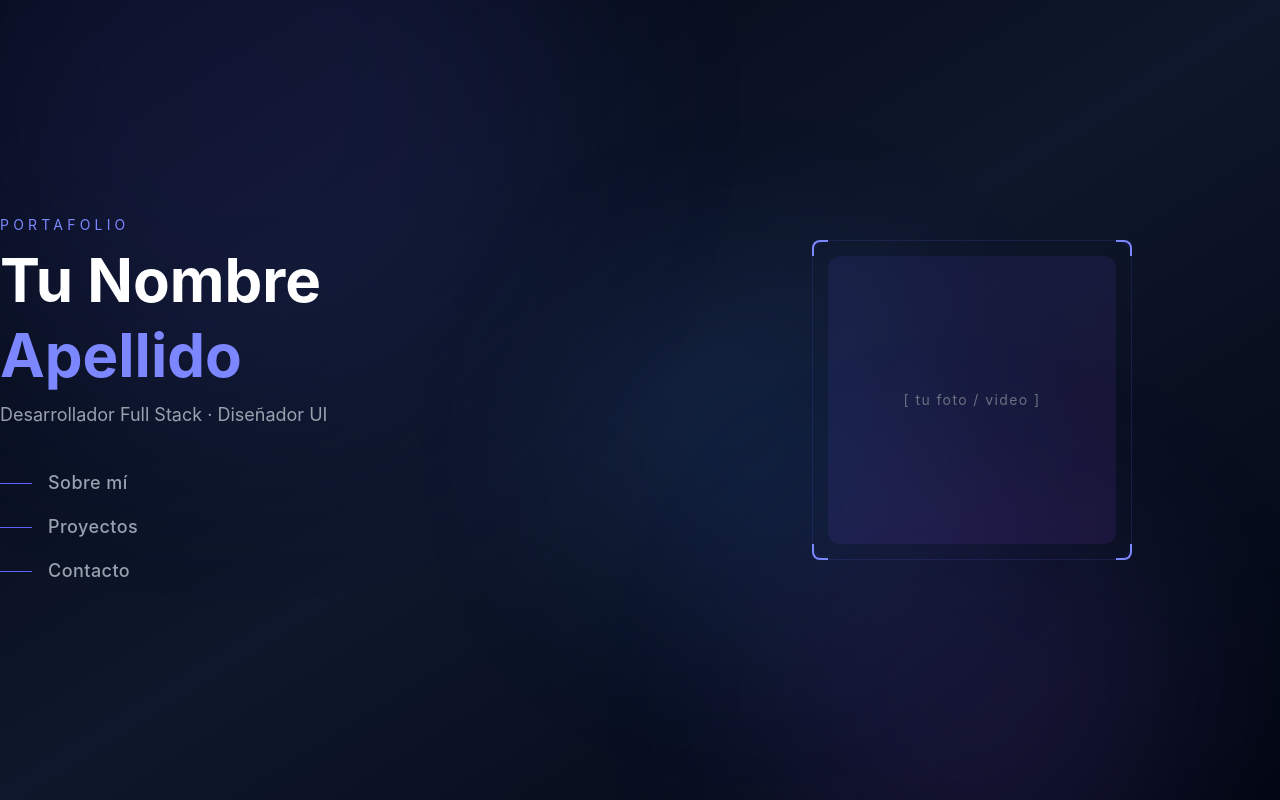
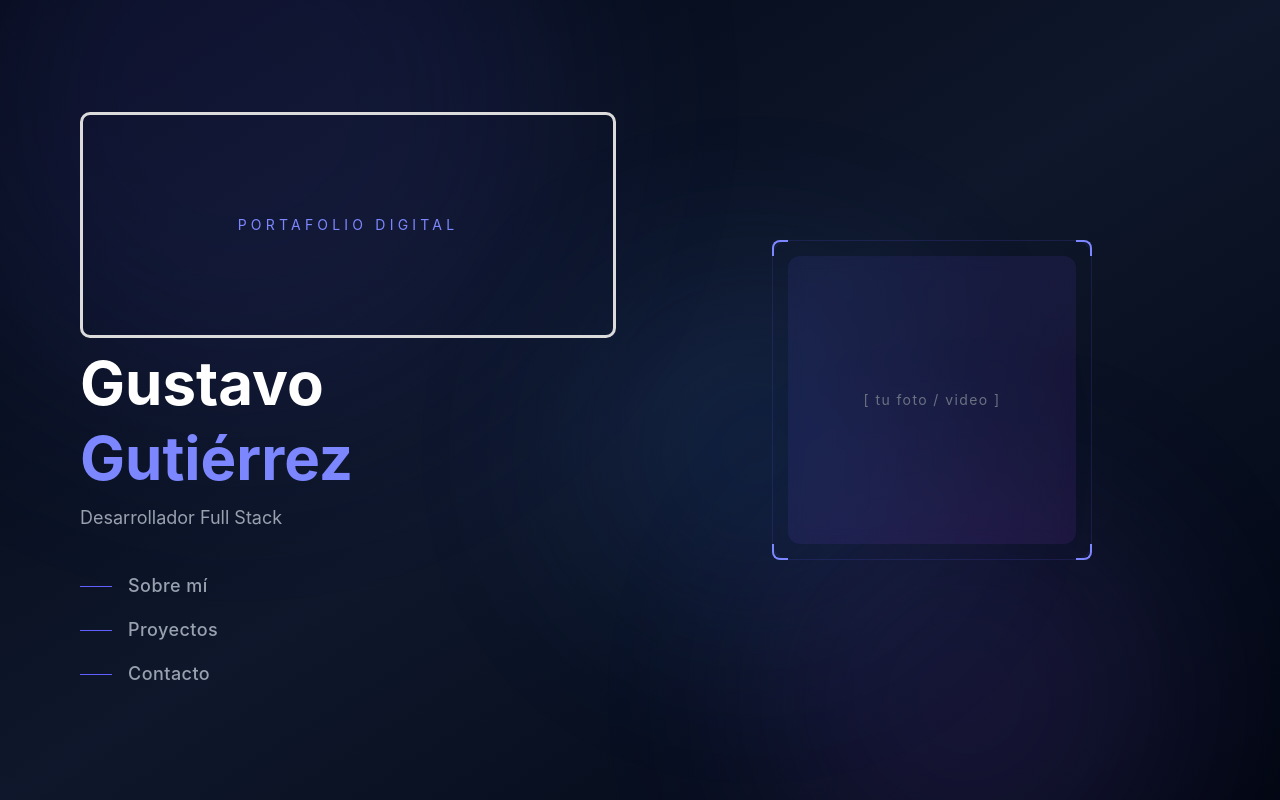
Before and after one commit to tavogus007/portfolio_vue, a Vue app: page / in a window 1280 px wide. Built offline with nearby package versions, Linux system fonts and the light colour scheme.

Commit message:
Fix: :bug: Fixing easy bugs

```diff
--- a/src/views/HomeView.vue
+++ b/src/views/HomeView.vue
@@ -1,17 +1,17 @@
 <template>
-    <div class="flex w-full h-full items-center px-16 gap-12">
+    <div class="flex w-full h-full items-center px-16 gap-12 container">
 
       <!-- IZQUIERDA: Presentación + navegación -->
       <div class="flex flex-col justify-center gap-10 w-1/2">
 
         <!-- Encabezado -->
         <div class="flex flex-col gap-2">
-          <span class="text-indigo-400 text-sm tracking-[0.3em] uppercase">Portafolio</span>
+          <span class="text-indigo-400 text-sm tracking-[0.3em] uppercase title">Portafolio Digital</span>
           <h1 class="text-white text-6xl font-bold leading-tight">
-            Tu Nombre<br>
-            <span class="text-indigo-400">Apellido</span>
+            Gustavo<br>
+            <span class="text-indigo-400">Gutiérrez</span>
           </h1>
-          <p class="text-gray-400 text-lg mt-2">Desarrollador Full Stack · Diseñador UI</p>
+          <p class="text-gray-400 text-lg mt-2">Desarrollador Full Stack</p>
         </div>
 
         <!-- Botones de navegación -->
@@ -62,3 +62,20 @@
     { label: 'Contacto',   view: 'contact'  },
   ]
   </script>
+
+<style scoped>
+
+  .container{
+    padding: 80px;
+  }
+
+  .title{
+    border: solid rgb(219, 219, 219);
+    border-radius: 10px;
+    padding: 100px 20px;
+    text-align: center;
+    display: inline-block;
+    width: auto;
+  }
+
+</style>
```
